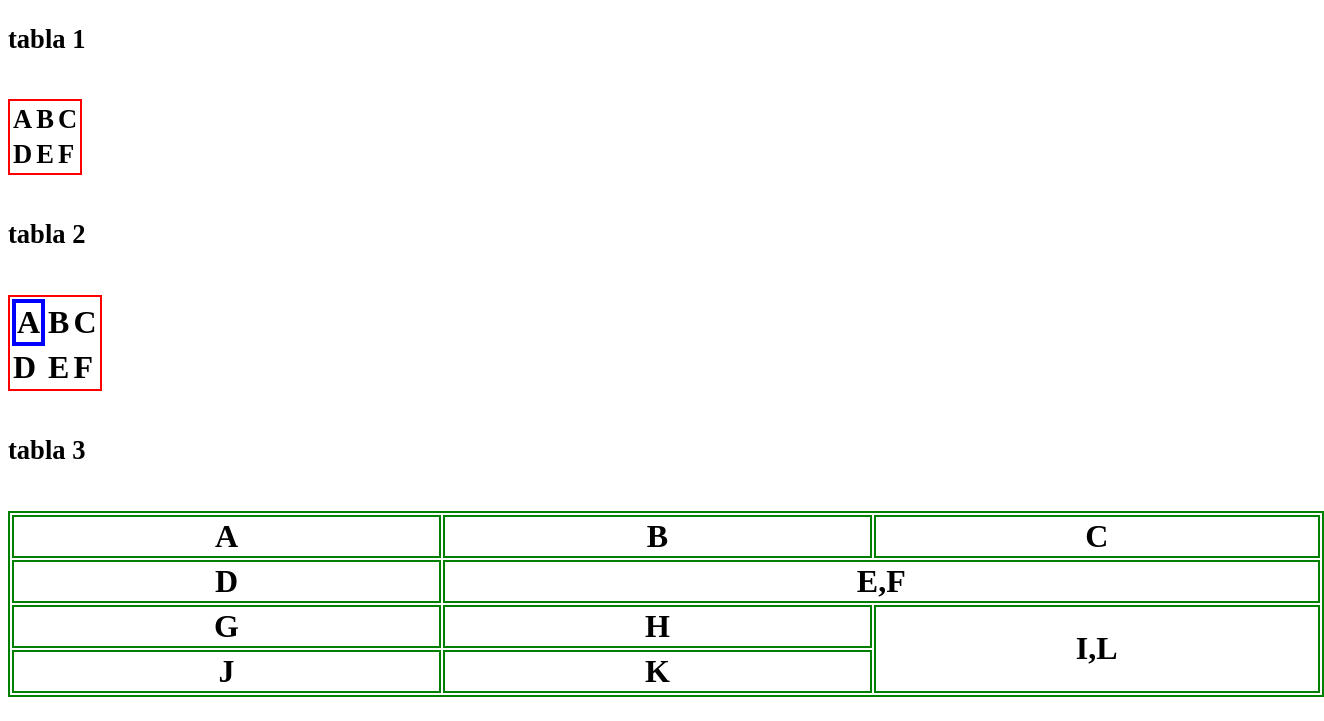
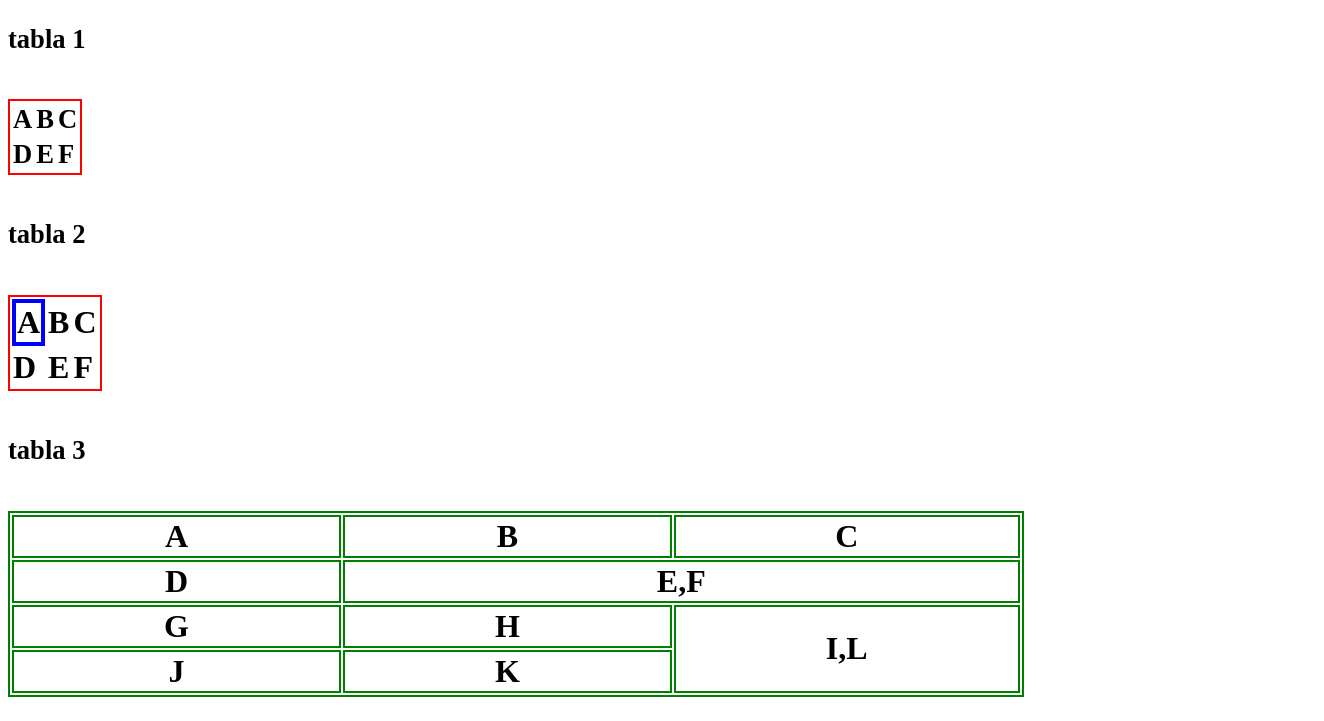
Before and after one commit to Monicaben/practica8, a plain HTML site: page index.html in a window 1280 px wide. Shown: the part 79-800 px from the top of the page, 1324 px wide, since content can reach past the window. Drawn offline with Linux system fonts and the light colour scheme.

Commit message:
Add files via upload

```diff
--- a/style.css
+++ b/style.css
@@ -4,4 +4,4 @@ td.A {border: blue 4px solid;}
 
 .green {border: green 2px solid;}
 
-.green {border: green 2px solid; text-align: center; padding-left: 200px;padding-right: 200px;}
+.green {border: green 2px solid; text-align: center; padding-left: 150px;padding-right: 150px;}
```
